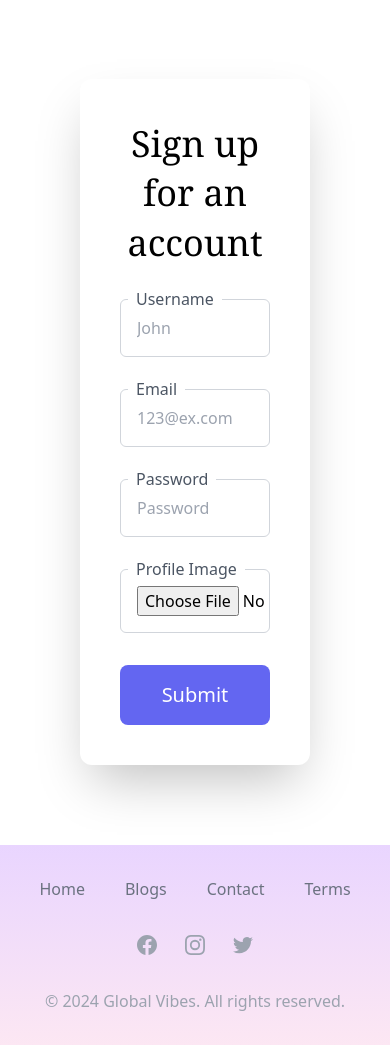
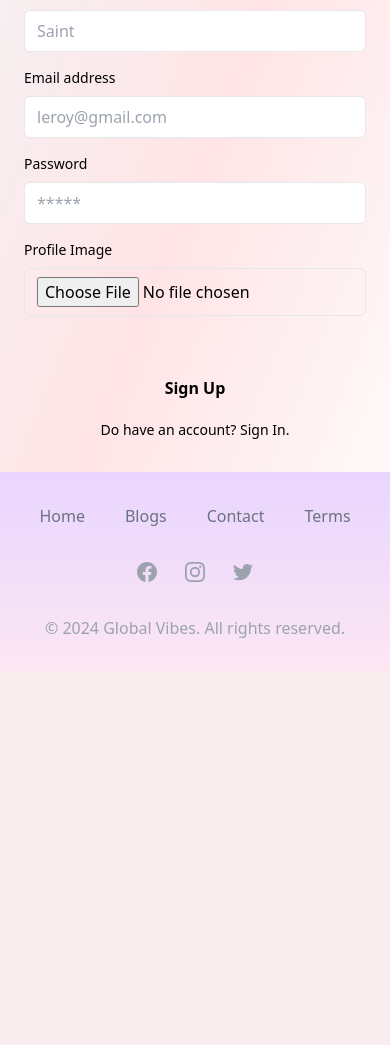
Before and after one commit to Levi-Chinecherem/GlobalVibes, a Django app: page /accounts/signup/ in a window 390 px wide. Shown: the part 306-1351 px from the top of the page. After the commit the page ends 944 px from the top, so only its background shows below. Run offline with Django 5.2, Linux system fonts and the light colour scheme; data that the repository does not hold is empty; some libraries are stand-ins or nearby versions.

Commit message:
logo, favicon, and other updadtes

```diff
--- a/templates/base.html
+++ b/templates/base.html
@@ -16,7 +16,7 @@
     <script type="text/javascript" src="{% static 'root/ckeditor/ckeditor-init.js' %}"></script>
     <script type="text/javascript" src="{% static 'root/ckeditor/ckeditor/ckeditor.js' %}"></script>
 
-    <link rel="icon" type="image/x-icon" href="{% static 'img/logo.png' %}">
+    <link rel="icon" type="image/x-icon" href="{% static 'img/fav.jpg' %}">
     <script src="https://cdn.tailwindcss.com"></script>
 
         {% comment %} <script>
--- a/templates/chunks/signin.html
+++ b/templates/chunks/signin.html
@@ -1,4 +1,4 @@
-<div class="flex flex-col mx-auto max-w-md p-6 rounded-md sm:p-10 dark:bg-gray-600 dark:text-gray-100">
+<div class="m-4 flex flex-col mx-auto max-w-md p-6 rounded-md sm:p-10 dark:bg-gray-600 dark:text-gray-100">
 	<div class="mb-8 text-center">
 		<h1 class="my-3 text-4xl font-bold">Sign in</h1>
 		<p class="text-sm dark:text-gray-400">Sign in to access your account</p>
--- a/templates/chunks/signup.html
+++ b/templates/chunks/signup.html
@@ -1,62 +1,43 @@
-<div class="bg-white relative lg:py-20">
-  <div class="flex flex-col items-center justify-between pt-0 pr-10 pb-0 pl-10 mt-0 mr-auto mb-0 ml-auto max-w-7xl
-      xl:px-5 lg:flex-row">
-    <div class="flex flex-col items-center w-full pt-5 pr-10 pb-20 pl-10 lg:pt-20 lg:flex-row">
-      <div class="w-full bg-cover relative max-w-md lg:max-w-2xl lg:w-7/12">
-        <div class="flex flex-col items-center justify-center w-full h-full relative lg:pr-10">
-          <img src="https://res.cloudinary.com/macxenon/image/upload/v1631570592/Run_-_Health_qcghbu.png" class="btn-"/>
+
+<div class="flex flex-col m-2 mx-auto max-w-md p-6 rounded-md sm:p-10 dark:bg-gray-600 dark:text-gray-100">
+	<div class="mb-3 text-center">
+		<h1 class="my-3 text-4xl font-bold">Sign Up</h1>
+		<p class="text-sm dark:text-gray-400">Sign up for an account</p>
 	</div>
+	<form  method="post" action="" class="space-y-12">
+		{% csrf_token %}
+		<div class="space-y-4">
+
+			<div>
+				<label for="username" class="block mb-2 text-sm">Username</label>
+				<input type="text" name="username" id="username" placeholder="Saint" class="w-full px-3 py-2 border rounded-md dark:border-gray-700 dark:bg-gray-700 dark:text-gray-100">
 			</div>
-      <div class="w-full mt-20 mr-0 mb-0 ml-0 relative z-10 max-w-2xl lg:mt-0 lg:w-5/12">
-        <form method="post" action="{% url 'signup' %}" enctype="multipart/form-data">
-          {% csrf_token %}
-          <div class="flex flex-col items-start justify-start pt-10 pr-10 pb-10 pl-10 bg-white shadow-2xl rounded-xl
-              relative z-10">
-            <p class="w-full text-4xl font-medium text-center leading-snug font-serif">Sign up for an account</p>
-            <div class="w-full mt-6 mr-0 mb-0 ml-0 relative space-y-8">
-              <div class="relative">
-                <p class="bg-white pt-0 pr-2 pb-0 pl-2 -mt-3 mr-0 mb-0 ml-2 font-medium text-gray-600
-                    absolute">Username</p>
-                <input placeholder="John" type="text" name="username" class="border placeholder-gray-400 focus:outline-none
-                    focus:border-black w-full pt-4 pr-4 pb-4 pl-4 mt-2 mr-0 mb-0 ml-0 text-base block bg-white
-                    border-gray-300 rounded-md"/>
+
+			<div>
+				<label for="email" class="block mb-2 text-sm">Email address</label>
+				<input type="email" name="email" id="email" placeholder="leroy@gmail.com" class="w-full px-3 py-2 border rounded-md dark:border-gray-700 dark:bg-gray-700 dark:text-gray-100">
 			</div>
-              <div class="relative">
-                <p class="bg-white pt-0 pr-2 pb-0 pl-2 -mt-3 mr-0 mb-0 ml-2 font-medium text-gray-600 absolute">Email</p>
-                <input placeholder="123@ex.com" type="text" name="email" class="border placeholder-gray-400 focus:outline-none
-                    focus:border-black w-full pt-4 pr-4 pb-4 pl-4 mt-2 mr-0 mb-0 ml-0 text-base block bg-white
-                    border-gray-300 rounded-md"/>
+
+			<div>
+				<div class="flex justify-between mb-2">
+					<label for="password" class="text-sm">Password</label>
 				</div>
-              <div class="relative">
-                <p class="bg-white pt-0 pr-2 pb-0 pl-2 -mt-3 mr-0 mb-0 ml-2 font-medium text-gray-600
-                    absolute">Password</p>
-                <input placeholder="Password" type="password" name="password" class="border placeholder-gray-400 focus:outline-none
-                    focus:border-black w-full pt-4 pr-4 pb-4 pl-4 mt-2 mr-0 mb-0 ml-0 text-base block bg-white
-                    border-gray-300 rounded-md"/>
+				<input type="password" name="password" id="password" placeholder="*****" class="w-full px-3 py-2 border rounded-md dark:border-gray-700 dark:bg-gray-700 dark:text-gray-100">
 			</div>
-              <div class="relative">
-                <p class="bg-white pt-0 pr-2 pb-0 pl-2 -mt-3 mr-0 mb-0 ml-2 font-medium text-gray-600 absolute">Profile Image</p>
-                <input type="file" name="profile_image" accept="image/*"
-                    class="border focus:outline-none focus:border-black w-full pt-4 pr-4 pb-4 pl-4 mt-2 mr-0
-                        mb-0 ml-0 text-base block bg-white border-gray-300 rounded-md" />
+
+			<div>
+				<label for="image" class="block mb-2 text-sm">Profile Image</label>
+				<input type="file" name="profile_image" accept="image/*" id="image" class="w-full px-3 py-2 border rounded-md dark:border-gray-700 dark:bg-gray-700 dark:text-gray-100">
 			</div>
-              <div class="relative">
-                <button type="submit" class="w-full inline-block pt-4 pr-5 pb-4 pl-5 text-xl font-medium text-center text-white bg-indigo-500
-                    rounded-lg transition duration-200 hover:bg-indigo-600 ease">Submit</button>
+
 		</div>
+		<div class="space-y-2">
+			<div>
+				<button type="submit" class="w-full px-8 py-3 font-semibold rounded-md dark:bg-red-400 hover:bg-red-700 dark:text-gray-100">Sign Up</button>
 			</div>
+			<p class="px-6 text-sm text-center dark:text-gray-400">Do have an account?
+				<a rel="noopener noreferrer" href="{% url 'signin' %}" class="hover:underline dark:text-red-400">Sign In</a>.
+			</p>
 		</div>
 	</form>
-        <!-- ... SVG icons ... -->
-          <svg viewbox="0 0 91 91"
-              class="absolute top-0 left-0 z-0 w-32 h-32 -mt-12 -ml-12 text-yellow-300 fill-current">
-              <!-- ... -->
-          </svg>
-          <svg viewbox="0 0 91 91"
-              class="absolute bottom-0 right-0 z-0 w-32 h-32 -mb-12 -mr-12 text-indigo-500 fill-current">
-              <!-- ... -->
-          </svg>
 </div>
-    </div>
-  </div>
-</div>
--- a/templates/home/index.html
+++ b/templates/home/index.html
@@ -19,9 +19,6 @@
 
 {% include 'chunks/testimonials.html' %}
 
-{% include 'chunks/terms.html' %}
-
-
 {% endblock content %}
 
 
--- a/templates/others/nav.html
+++ b/templates/others/nav.html
@@ -1,15 +1,12 @@
+
+{% load static %}
 <nav class="bg-gradient-to-b from-pink-100 to-purple-200 shadow shadow-gray-300 w-full px-4 md:px-auto">
 
     {% comment %} desktop nav {% endcomment %}
-    <div class="md:h-16 h-28 mx-auto md:px-4 container flex items-center justify-between flex-wrap md:flex-nowrap">
+    <div class="md:h-16 h-28 mx-auto md:px-4 container flex items-center justify-between flex-wrap md:flex-nowrap overflow-hidden">
         <!-- Logo -->
-        <div class="text-red-500 md:order-1">
-            <!-- Heroicon - Chip Outline -->
-            <svg xmlns="http://www.w3.org/2000/svg" class="h-10 w-10" fill="none" viewBox="0 0 24 24"
-                stroke="currentColor">
-                <path stroke-linecap="round" stroke-linejoin="round" stroke-width="2"
-                    d="M9 3v2m6-2v2M9 19v2m6-2v2M5 9H3m2 6H3m18-6h-2m2 6h-2M7 19h10a2 2 0 002-2V7a2 2 0 00-2-2H7a2 2 0 00-2 2v10a2 2 0 002 2zM9 9h6v6H9V9z" />
-            </svg>
+        <div class="flex-shrink-0 h-28">
+            <img src="{% static 'img/fav.jpg' %}" class="h-full">
         </div>
         <!-- Hamburger Button -->
         <button id="menu-toggle"
@@ -171,8 +168,26 @@
 </div>
 
 <script>
-    document.getElementById('menu-toggle').addEventListener('click', function () {
+    // Function to toggle mobile menu visibility
+    function toggleMobileMenu() {
         var navCard = document.getElementById('nav-card');
         navCard.classList.toggle('hidden');
+    }
+
+    // Event listener for hamburger button
+    document.getElementById('menu-toggle').addEventListener('click', function (event) {
+        toggleMobileMenu();
+        // Prevent default behavior to stop event propagation
+        event.stopPropagation();
+    });
+
+    // Event listener for document body to close menu when clicked outside
+    document.body.addEventListener('click', function (event) {
+        var navCard = document.getElementById('nav-card');
+        // Check if the clicked element is not part of the mobile menu or hamburger button
+        if (!navCard.contains(event.target) && event.target.id !== 'menu-toggle') {
+            // Hide the mobile menu
+            navCard.classList.add('hidden');
+        }
     });
 </script>
```
Also changed, not shown: db.sqlite3, static/img/fav.jpg (added), static/img/logo.jpg (added). Lines whose indentation alone changed are shown as unchanged.
